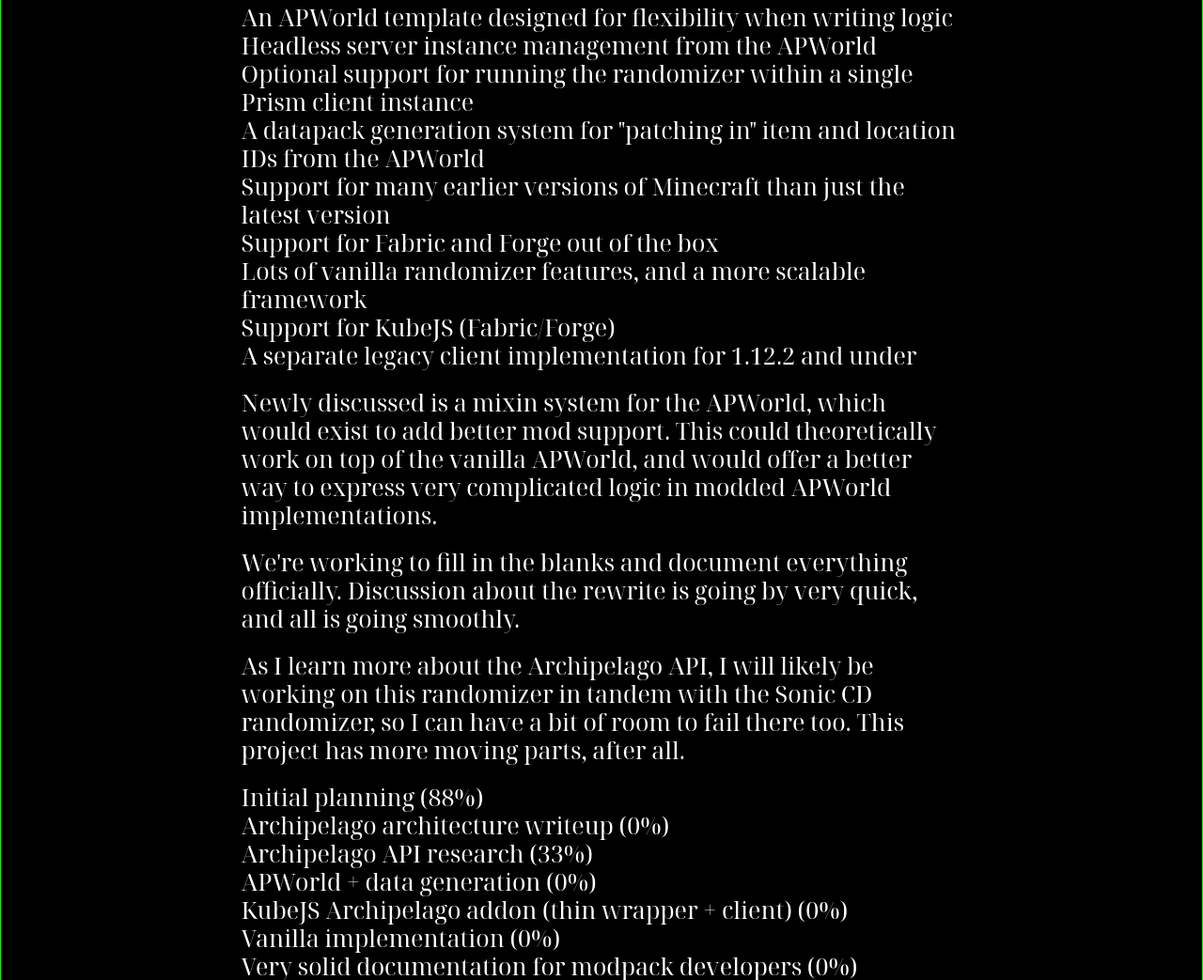
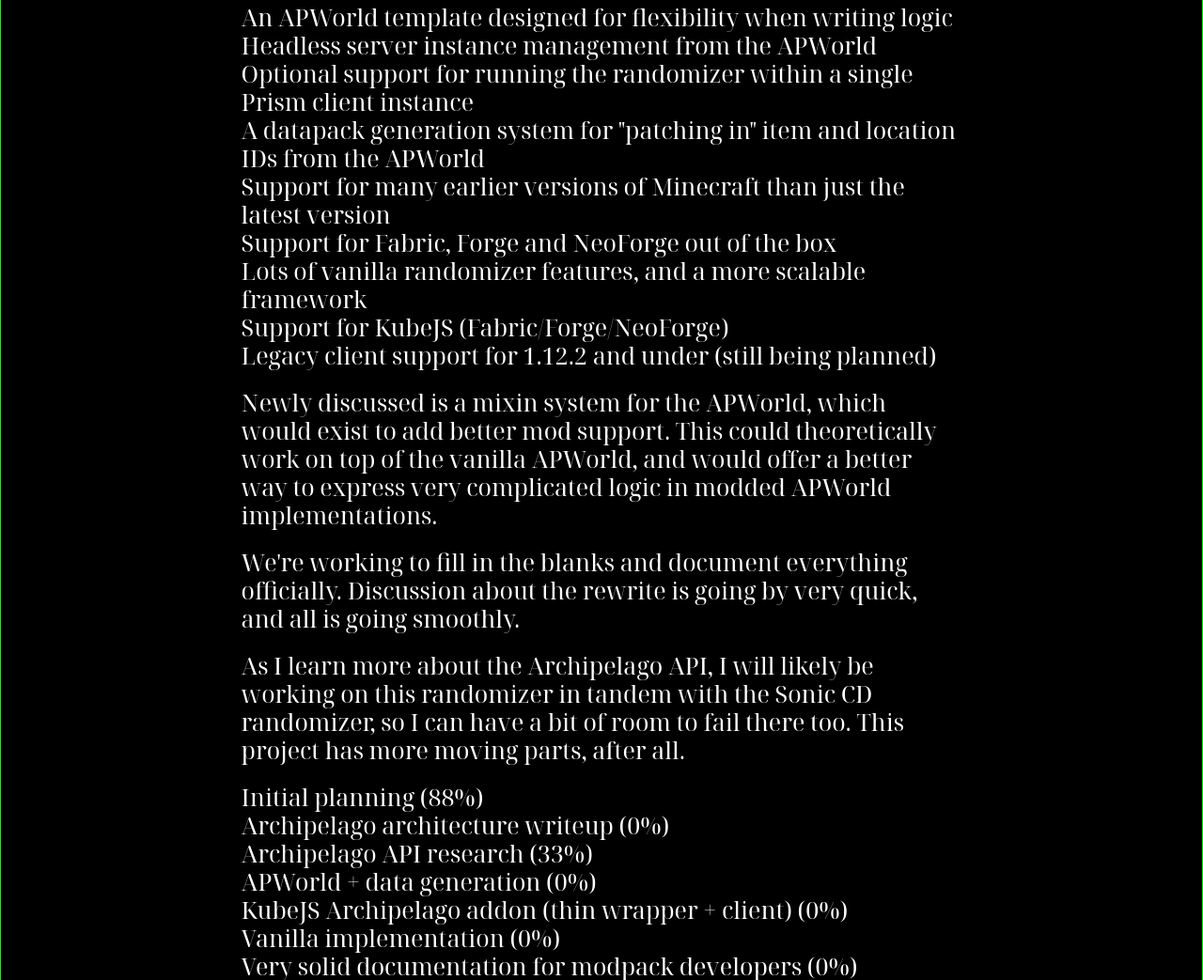
Before and after one commit to Treeways/treeways.github.io, a plain HTML site: page index.html in a window 1280 px wide. Shown: the part 1731-2774 px from the top of the page at 94% size. Drawn offline with Linux system fonts and the light colour scheme; no server answers; a web font is replaced by a local one.

Commit message:
Minecraft: clarify loader support

```diff
--- a/index.html
+++ b/index.html
@@ -84,10 +84,10 @@
                                         <li>Optional support for running the randomizer within a single Prism client instance</li>
                                         <li>A datapack generation system for "patching in" item and location IDs from the APWorld</li>
                                         <li>Support for many earlier versions of Minecraft than just the latest version</li>
-                                        <li>Support for Fabric and Forge out of the box</li>
+                                        <li>Support for Fabric, Forge and NeoForge out of the box</li>
                                         <li>Lots of vanilla randomizer features, and a more scalable framework</li>
-                                        <li>Support for KubeJS (Fabric/Forge)</li>
-                                        <li>A separate legacy client implementation for 1.12.2 and under</li>
+                                        <li>Support for KubeJS (Fabric/Forge/NeoForge)</li>
+                                        <li>Legacy client support for 1.12.2 and under (still being planned)</li>
                                 </ol>
                                 <p>
                                         Newly discussed is a mixin system for the APWorld,
```
